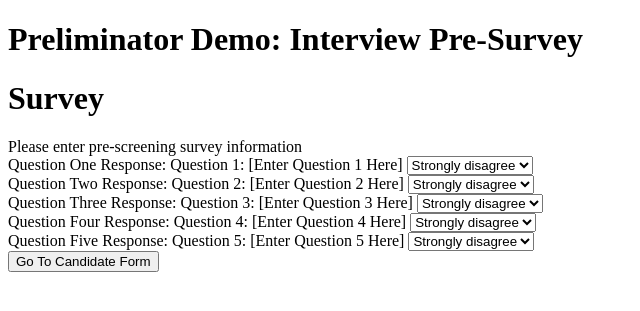
After one commit to SlightlyUnorthodox/DialogueSystems, a Django app: page /pre_survey in a window 1280 px wide. The commit adds this page. Shown: the top 311 px of the page, without its empty margins (0-640 px from the left). Run offline with Django 3.2, Linux system fonts and the light colour scheme.

Commit message:
form templates complete and working. Initial database worflow completed, but testing needed.Need to test passing of interview object.

```diff
--- a/preliminator/demo/forms.py
+++ b/preliminator/demo/forms.py
@@ -32,10 +32,11 @@ class CandidateForm(forms.Form):
 		('N', 'Not Complete')
 	)
 
-	educationStatus = forms.ChoiceField(choics = EDU_STATUS, label = 'Education Status', required = True)
-	programField = forms.CharField(label = 'Major/Field', min_length = 1, max_length = 50, required = True)
+	educationStatus = forms.ChoiceField(choices = EDU_STATUS, label = 'Education Status', required = True)
+	programField = forms.CharField(label = 'Major/Field', min_length = 1, max_length = 50, required = False)
 	yearsExperience = forms.IntegerField(label = 'Years Experience', min_value = 1, max_value = 20, required = True)
-	relevantEmployer = forms.CharField(label = 'Relevant Employer', min_length = 1, max_length = 50, required = True)
+	relevantEmployer = forms.CharField(label = 'Relevant Employer', min_length = 1, max_length = 50, required = False)
+	relevantTitle = forms.CharField(label = 'Relevant Job Title', min_length = 1, required = False)
 
 #Recruiter information
 class RecruiterForm(forms.Form):
--- a/preliminator/demo/models.py
+++ b/preliminator/demo/models.py
@@ -19,8 +19,8 @@ class User(models.Model):
 	username = models.CharField(
 		"Username",
 		max_length = 50,
-		validators = [MinLengthValidator(8, "Your username must contain at least 8 characters.")],
-		unique = True
+		validators = [MinLengthValidator(8, "Your username must contain at least 8 characters.")]#,
+		#unique = True
 		)
 	def __unicode__(self):
 		return self.username
--- a/preliminator/demo/urls.py
+++ b/preliminator/demo/urls.py
@@ -8,4 +8,6 @@ urlpatterns = [
 	url(r'^candidate_form', views.candidate_form, name = 'candidate_form'),
 	url(r'^interview_page', views.interview_page, name = 'interview_page'),
 	url(r'^feedback_page', views.feedback_page, name = 'feedback_page'),
+	url(r'^pre_survey', views.pre_survey, name = 'pre_survey'),
+	url(r'^post_survey', views.post_survey, name = 'post_survey'),
 ]
--- a/preliminator/demo/views.py
+++ b/preliminator/demo/views.py
@@ -1,16 +1,140 @@
-from django.shortcuts import render, render_to_response
 from django.http import HttpResponse, HttpResponseRedirect
 from django.template import RequestContext, loader
+from django.shortcuts import render_to_response, render
+from django.contrib.auth import authenticate, login, logout
+from django.contrib.auth.decorators import login_required
+from django.contrib.auth import authenticate, login, logout
+from django.contrib import messages
+from django.views.decorators.csrf import *
+from django.views.generic import FormView
+from django.core.urlresolvers import reverse
+from django.db.models import Max
+from django.core.mail import EmailMessage
 
-from .models import Candidate, Interview
+import datetime
+import decimal
+
+#import necessary models and forms
+from .models import Candidate, Interview, User, Recruiter
+from .forms import CandidateForm, PreSurveyForm, PostSurveyForm
 
 def index(request):
 	template = loader.get_template('index.html')
 	context = RequestContext(request)
 	return HttpResponse(template.render(context))
 
+##
+## CRITICAL COMPONENT - DO NOT TOUCH LIGHTLY
+##
+
+def initialize_interview(user, candidate):
+
+	# Create demo recruiter
+	newRecruiter = Recruiter(
+		user = user,
+		first_name = "John",
+		last_name = "Smith",
+		employer = "Company A",
+		title = "Hiring Manager")
+	newRecruiter.save()
+
+	# Initialize Interview
+	newInterview = Interview(
+		candidate = candidate,
+		recruiter = newRecruiter,
+		start_time = datetime.datetime.now())
+	newInterview.save()
+
+	return(newInterview)
+##
+##
+##
+
+@csrf_exempt
 def candidate_form(request):
-	template = loader.get_template('candidate_form.html')
+	# Initialize candidate model variables
+	newFirstName = newLastName = newHighestEducation = newEducationStatus = newProgramField = newYearsExperience = newRelevantEmployer = ''
+
+	# Check if POST request was made
+	if request.method == 'POST':
+
+		# Validate candidate form
+		form = CandidateForm(request.POST)
+		if form.is_valid():
+
+			# Handle form input
+
+			# First name
+			newFirstName = request.POST.get('firstName')
+
+			# Last name
+			newLastName = request.POST.get('lastName')
+
+			# Highest education
+			newHighestEd = request.POST.get('highestEducation')
+
+			# Education status
+			newEducationStatus = request.POST.get('educationStatus')
+
+			# Program field
+			newProgram = request.POST.get('programField')
+
+			# Years experience
+			newYearsExperience = request.POST.get('yearsExperience')
+
+			# Relevant employer
+			newRelevantEmployer = request.POST.get('relevantEmployer')
+
+			# Relevant job title
+			newRelevantJobTitle = request.POST.get('relevantTitle')
+
+			##
+			## ADD TEMPFIX FOR USER DEPENDENCY
+			##
+
+			# New User
+			newDemoUser = User(
+				username = "demo_user",
+				password = "demo_password"
+			)
+			newDemoUser.save()
+
+			# Save new candidate
+			newCandidate = Candidate(
+				user = newDemoUser,
+				first_name = newFirstName,
+				last_name = newLastName,
+				highest_education = newHighestEd,
+				education_status = newEducationStatus,
+				program = newProgram,
+				years_experience = newYearsExperience,
+				relevant_job_employer = newRelevantEmployer,
+				relevant_job_title = newRelevantJobTitle)
+
+			newCandidate.save()
+
+			# Confirm successfuly creation of new user
+			print("Log: new candidate successfully created")
+			state = "Application submitted. Proceed to next page."
+
+			# Initialize interview
+			interview =	initialize_interview(newDemoUser, newDemoCandidate)
+
+			# Redirect user to next page
+			return render(request, 'interview_page.html', {'form':form, 'state':state, 'interview': interview})
+
+			# TODO: Confirm if using pre-survey
+			# return render(request, 'pre_survey.html', {'form': form, 'state': state, 'interview': interview})
+	else:
+		# Initialize candidate form
+		form = CandidateForm()
+
+	# Cycle initialized form
+	state = "Please enter candidate information"
+	return render(request, 'candidate_form.html', {'form':form, 'state':state})
+
+def feedback_page(request):
+	template = loader.get_template('feedback_page.html')
 	context = RequestContext(request)
 	return HttpResponse(template.render(context))
 
@@ -19,7 +143,113 @@ def interview_page(request):
 	context = RequestContext(request)
 	return HttpResponse(template.render(context))
 
-def feedback_page(request):
-	template = loader.get_template('feedback_page.html')
-	context = RequestContext(request)
-	return HttpResponse(template.render(context))
+
+@csrf_exempt
+def pre_survey(request):
+	# Initialize candidate model variables
+	questionOneResponse = questionTwoResponse = questionThreeResponse = questionFourResponse = questionFiveResponse = ''
+
+	# Check if POST request was made
+	if request.method == 'POST':
+
+		# Validate candidate form
+		form = PreSurveyForm(request.POST)
+		if form.is_valid():
+
+			# Handle form input
+
+			# Question 1
+			questionOneResponse = request.POST.get('questionOneResponse')
+
+			# Question 2
+			questionTwoResponse = request.POST.get('questionTwoResponse')
+
+			# Question 3
+			questionThreeResponse = request.POST.get('questionThreeResponse')
+
+			# Question 4
+			questionFourResponse = request.POST.get('questionFourResponse')
+
+			# Question 5
+			questionFiveResponse = request.POST.get('questionFiveResponse')
+
+			# Save new candidate
+			newPreSurvey = PreSurvey(
+				interview = interview,
+				question_one_response = questionOneResponse,
+				question_two_response = questionTwoResponse,
+				question_three_response = questionThreeResponse,
+				question_four_response = questionFourResponse,
+				question_five_response = questionFiveResponse
+			)
+
+			newPreSurvey.save()
+
+			# Confirm successfuly creation of new user
+			print("Log: new survey data added to databse.")
+			state = "Survey submitted. Proceed to next page."
+
+			# Redirect user to next page
+			return render(request, 'candidate_form.html', {'form':form, 'state':state})
+	else:
+		# Initialize candidate form
+		form = PostSurveyForm()
+
+	# Cycle initialized form
+	state = "Please enter pre-screening survey information"
+	return render(request, 'pre_survey.html', {'form':form, 'state':state})
+
+@csrf_exempt
+def post_survey(request):
+	# Initialize candidate model variables
+	questionOneResponse = questionTwoResponse = questionThreeResponse = questionFourResponse = questionFiveResponse = ''
+
+	# Check if POST request was made
+	if request.method == 'POST':
+
+		# Validate candidate form
+		form = PostSurveyForm(request.POST)
+		if form.is_valid():
+
+			# Handle form input
+
+			# Question 1
+			questionOneResponse = request.POST.get('questionOneResponse')
+
+			# Question 2
+			questionTwoResponse = request.POST.get('questionTwoResponse')
+
+			# Question 3
+			questionThreeResponse = request.POST.get('questionThreeResponse')
+
+			# Question 4
+			questionFourResponse = request.POST.get('questionFourResponse')
+
+			# Question 5
+			questionFiveResponse = request.POST.get('questionFiveResponse')
+
+			# Save new candidate
+			newPostSurvey = PostSurvey(
+				interview = interview,
+				question_one_response = questionOneResponse,
+				question_two_response = questionTwoResponse,
+				question_three_response = questionThreeResponse,
+				question_four_response = questionFourResponse,
+				question_five_response = questionFiveResponse
+			)
+
+			newPostSurvey.save()
+
+			# Confirm successfuly creation of new user
+			print("Log: new survey data added to databse.")
+			state = "Survey submitted. Return to index."
+
+			# Redirect user to next page
+			return render(request, 'index.html', {'form':form, 'state':state})
+	else:
+		# Initialize candidate form
+		form = PostSurveyForm()
+
+	# Cycle initialized form
+	state = "Please enter post-screening survey information"
+	return render(request, 'post_survey.html', {'form':form, 'state':state})
--- /dev/null
+++ b/preliminator/template/pre_survey.html
@@ -0,0 +1,72 @@
+<!DOCTYPE HTML PUBLIC "-//W3C//DTD HTML 4.01//EN">
+<html lang="en">
+<!-- Author: Dax Gerts
+  Date: October 23rd, 2016
+  Description: Candidate form placeholder for Preliminator demo -->
+<!--<img src="/static/media/blueprint_wide.jpg"/>-->
+<head>
+    <!-- Title pending for webstore name -->
+    <title>Preliminator Demo</title>
+  <!--<link rel="stylesheet" type="text/css" href= "/static/css/style.css" media = "screen" />-->
+
+</head>
+
+<body class="align">
+  <div class="site__container">
+  <div class="grid__container">
+
+    <div id = "header">
+    <h1>Preliminator Demo: Interview Pre-Survey</h1>
+    </div>
+
+  <h1>Survey</h1>
+    {{ state }}
+     <form action="/pre_survey/" method="post" class="form form--login"/>{% csrf_token %}
+    {% if next %}
+    <input type="hidden" name="next" value="{{ next }}"/>
+    {% endif %}
+
+    {{ form.non_field_errors}}
+    <div class="form__field">
+          {{ form.questionOneResponse.errors }}
+          {{ form.questionOneResponse.label_tag }}
+          <label class="fontawesome-user" for="survey_questionOneResponse"><span class="hidden">Question 1: [Enter Question 1 Here]</span></label>
+          {{ form.questionOneResponse}}
+        </div>
+
+    <div class="form__field">
+          {{ form.questionTwoResponse.errors }}
+          {{ form.questionTwoResponse.label_tag }}
+          <label class="fontawesome-user" for="survey_questionTwoResponse"><span class="hidden">Question 2: [Enter Question 2 Here]</span></label>
+          {{ form.questionTwoResponse}}
+        </div>
+
+    <div class="form__field">
+          {{ form.questionThreeResponse.errors }}
+          {{ form.questionThreeResponse.label_tag }}
+          <label class="fontawesome-user" for="survey_questionThreeResponse"><span class="hidden">Question 3: [Enter Question 3 Here]</span></label>
+          {{ form.questionThreeResponse}}
+        </div>
+
+        <div class="form__field">
+          {{ form.questionFourResponse.errors }}
+          {{ form.questionFourResponse.label_tag }}
+          <label class="fontawesome-user" for="survey_questionFourResponse"><span class="hidden">Question 4: [Enter Question 4 Here]</span></label>
+          {{ form.questionFourResponse}}
+        </div>
+
+        <div class="form__field">
+          {{ form.questionFiveResponse.errors }}
+          {{ form.questionFiveResponse.label_tag }}
+          <label class="fontawesome-user" for="survey_questionFiveResponse"><span class="hidden">Question 5: [Enter Question 5 Here]</span></label>
+          {{ form.questionFiveResponse}}
+        </div>
+
+    <div class="form__field">
+          <input type="submit" value="Go To Candidate Form"/>
+        </div>
+
+  </form>
+
+</body>
+</html>
```
Also changed, not shown: preliminator/template/candidate_form.html (+68 -7 lines), preliminator/template/post_survey.html (added, +72 -0 lines), preliminator/db.sqlite3, preliminator/demo/migrations/0002_auto_20161030_1348.py (added), 5 other files.
